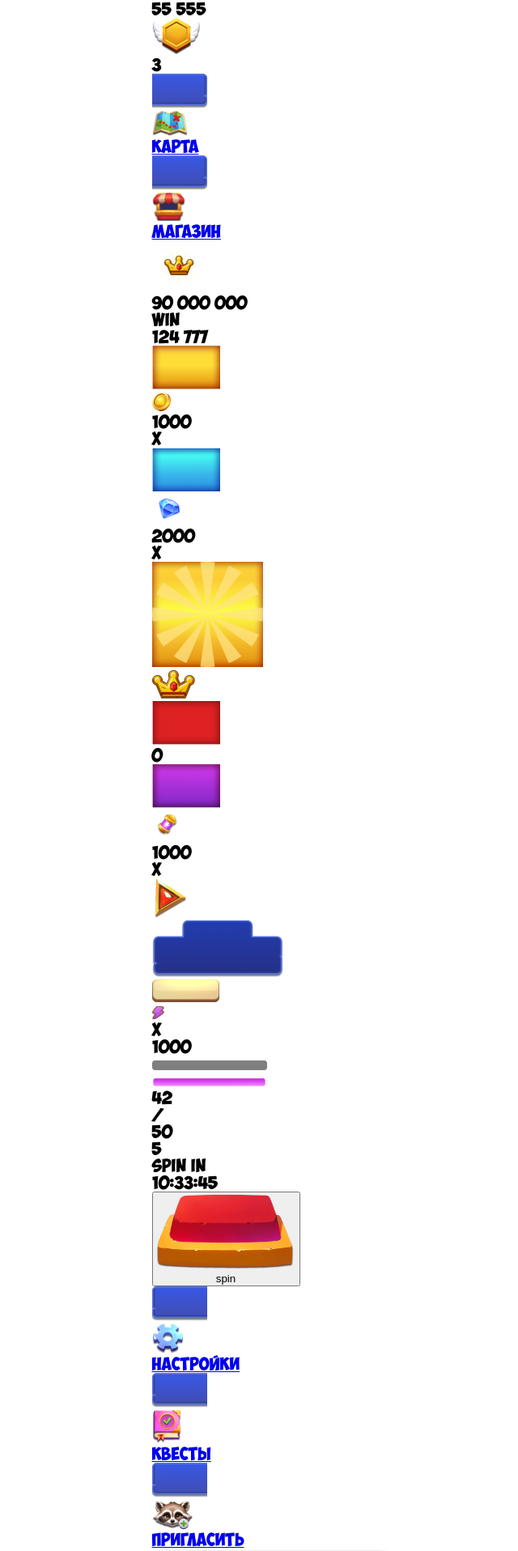
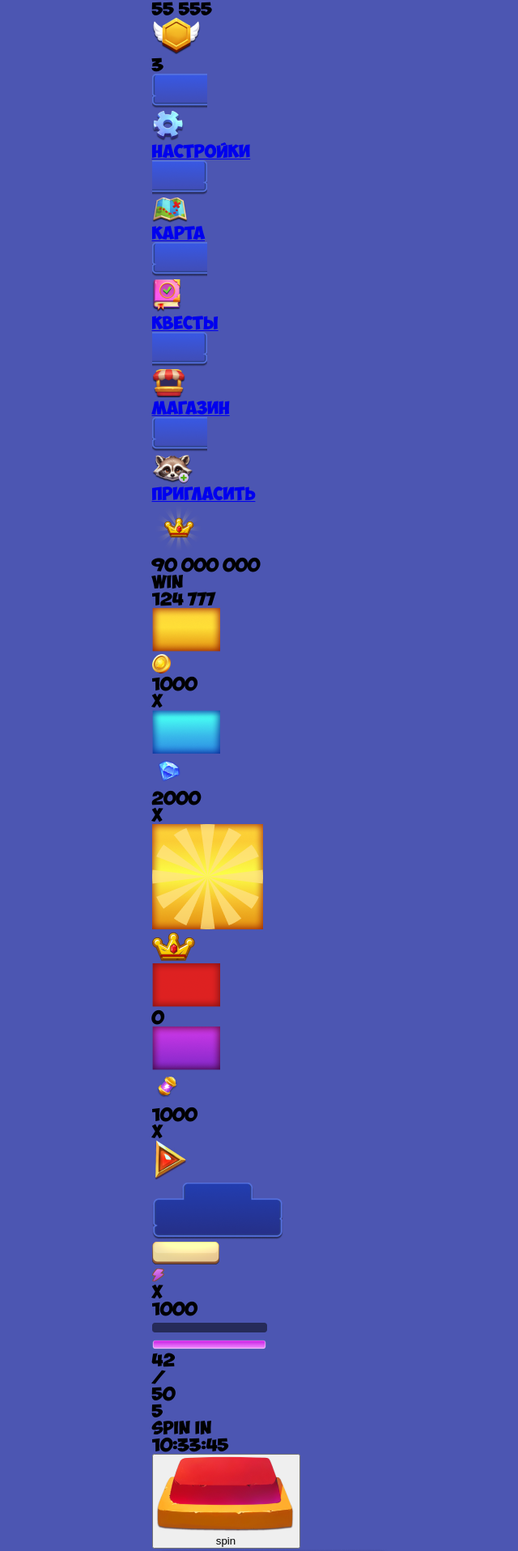
Before and after one commit to ostin1982/king-tong, a React (Create React App) app: page / in a window 1280 px wide. Shown: the part 1056-2972 px from the top of the page at 81% size, without its empty margins (0-640 px from the left). Built offline with nearby package versions, Linux system fonts and the light colour scheme.

Commit message:
fix: corrected the layout

```diff
--- a/src/assets/styles/block/board.css
+++ b/src/assets/styles/block/board.css
@@ -13,6 +13,14 @@
 .board__back {
   position: absolute;
   top: 0;
+  left: 0;
+  width: 100%;
+  height: auto;
+}
+
+.board__back-game {
+  position: absolute;
+  bottom: 0;
   left: 0;
   width: 100%;
   height: auto;
@@ -148,7 +156,7 @@
 
 .board__game {
   position: relative;
-  width: 69px;
+  width: 74px;
   height: auto;
 }
 
--- a/src/assets/styles/block/default.css
+++ b/src/assets/styles/block/default.css
@@ -1,13 +1,13 @@
 .main {
   position: relative;
-  max-width: 360px;
+  max-width: 420px;
   min-width: 360px;
   width: 100%;
   height: 100%;
 }
 
 .wrapper {
-  padding: 12px;
+  padding: 12px 6px;
   display: flex;
   flex-direction: column;
   justify-content: space-between;
--- a/src/assets/styles/block/game.css
+++ b/src/assets/styles/block/game.css
@@ -7,38 +7,52 @@
   height: 100%;
 }
 
-.game__left {
+.game__big {
   position: relative;
-  left: -12px;
+  width: calc(100% + 24px);
   display: flex;
   flex-direction: column;
-  gap: 22px;
-  justify-content: flex-start;
-  height: 100%;
+  justify-content: space-between;
+  align-items: flex-end;
+  gap: 20px;
+}
+
+.game__big-line {
+  width: calc(100% + 12px);
+  display: flex;
+  justify-content: space-between;
+  align-items: self-end;
+  align-self:flex-end;
+  position: relative;
+  left: 6px;
 }
 
 .game__level {
   position: relative;
+  top: -12px;
 }
 
 .game__level-block {
   position: relative;
+  display: flex;
+  justify-content: center;
+  align-items: center;
 }
 
 .game__level-img {
   width: 64px;
-  height: 57px;
 }
 
 .game__level-text {
   position: relative;
-  top: -42px;
-  left: 26px;
+  top: -2px;
+  left: -38px;
   font-size: 15px;
   line-height: 21px;
-  -webkit-text-fill-color: #FFFFFF;
+  -webkit-text-fill-color: #ffffff;
   -webkit-text-stroke-color: #000000;
   -webkit-text-stroke-width: 2px;
+  font-family: "Obelix Pro";
 }
 
 .game__board-left {
@@ -48,7 +62,7 @@
 
 .game__link {
   position: relative;
-  top: -20px;
+  top: -12px;
   left: 0px;
   display: flex;
   flex-direction: column;
@@ -63,7 +77,7 @@
   }
 
   &:hover .game__text {
-    color: #FFFFFF;
+    color: #ffffff;
   }
 }
 
@@ -74,23 +88,13 @@
 .game__text {
   font-size: 8px;
   line-height: 11px;
-  color: #FFFFFF49;
+  color: #ffffff49;
   text-align: center;
+  font-family: "Obelix Pro";
 }
 
 .game__text_white {
-  color: #FFFFFF;
-}
-
-.game__right {
-  top: 16px;
-  position: relative;
-  right: -12px;
-  display: flex;
-  flex-direction: column;
-  gap: 22px;
-  justify-content: flex-start;
-  height: 100%;
+  color: #ffffff;
 }
 
 .game__board-right {
@@ -102,7 +106,10 @@
 }
 
 .game__center {
-  height: 100%;
+  position: absolute;
+  top: 54px;
+  left: calc(50% - 96px);
+  height: calc(100% - 54px);
   display: flex;
   flex-direction: column;
   justify-content: space-between;
@@ -118,17 +125,22 @@
 }
 
 .game__jackpot-img {
-  width: 36px;
-  height: 34px;
+  width: 56px;
+  height: 54px;
 }
 
 .game__jackpot-text {
   font-size: 15px;
   line-height: 21px;
-  -webkit-text-fill-color:  #FFE500;
-  -webkit-text-stroke-color: #7E0606;
+  -webkit-text-fill-color: #ffe500;
+  -webkit-text-stroke-color: #7e0606;
   -webkit-text-stroke-width: 2px;
   margin: 0;
+  font-family: "Obelix Pro";
+  font-weight: bold;
+  background: linear-gradient(0deg, rgba(255,231,16,1) 0%, rgba(255,247,204,1) 20%, rgba(255,206,8,1) 60%, rgba(255,184,0,1) 100%);
+  -webkit-background-clip: text;
+  -webkit-text-fill-color: transparent;
 }
 
 .game__spin-button {
@@ -148,12 +160,15 @@
 }
 
 .game__spin-button-text {
-  font-size: 30px;
+  font-size: 20px;
   line-height: 28px;
-  -webkit-text-fill-color:  #FFFFFF;
-  -webkit-text-stroke-color: #730A2A;
+  -webkit-text-fill-color: #ffffff;
+  -webkit-text-stroke-color: #730a2a;
   -webkit-text-stroke-width: 2px;
   font-weight: bold;
+  font-family: "Obelix Pro";
+  position: relative;
+  top: 4px;
 }
 
 .game__luck {
@@ -172,9 +187,10 @@
 
 .game_win-text {
   font-size: 13px;
-  -webkit-text-fill-color:  #FFE500;
-  -webkit-text-stroke-color: #7E0606;
+  -webkit-text-fill-color: #ffe500;
+  -webkit-text-stroke-color: #7e0606;
   -webkit-text-stroke-width: 2px;
+  font-family: "Obelix Pro";
 }
 
 .game__wheel {
@@ -193,7 +209,7 @@
   justify-content: center;
   align-items: center;
   gap: 6px;
-  border: 6px solid #E32E2E;
+  border: 6px solid #e32e2e;
   border-radius: 6px;
 }
 
@@ -216,7 +232,6 @@
   position: absolute;
   top: 0;
   left: 0;
-
 }
 .game__info-top {
   position: absolute;
@@ -253,9 +268,10 @@
 
 .game__data-title {
   font-size: 8px;
-  -webkit-text-fill-color:  #FFFFFF;
+  -webkit-text-fill-color: #ffffff;
   -webkit-text-stroke-color: #875030;
   -webkit-text-stroke-width: 1px;
+  font-family: "Obelix Pro";
 }
 
 .game__middle {
@@ -301,7 +317,8 @@
 
 .game__middle-text {
   font-size: 8px;
-  color: #FFFFFF;
+  color: #ffffff;
+  font-family: "Obelix Pro";
 }
 
 .game__bottom {
@@ -317,5 +334,6 @@
 
 .game__bottom-text {
   font-size: 8px;
-  color: #FFFFFF;
+  color: #ffffff;
+  font-family: "Obelix Pro";
 }
--- a/src/assets/styles/index.css
+++ b/src/assets/styles/index.css
@@ -1,6 +1,11 @@
 @font-face {
   font-family: "Obelix Pro";
   src: url("../fonts/obelix-pro.woff") format("woff");
+}
+
+@font-face {
+  font-family: "Obelix Pro";
+  src: url("../fonts/obelix-pro-bold.woff") format("woff");
 }
 
 * {
@@ -14,17 +19,18 @@ body {
   flex-direction: column;
   justify-content: center;
   align-items: center;
+  background: #4C56B2
 }
 
-@import url('block/default.css');
-@import url('block/custom.css');
-@import url('block/button.css');
-@import url('block/header.css');
-@import url('block/center.css');
-@import url('block/board.css');
-@import url('block/spins.css');
-@import url('block/card.css');
-@import url('block/settings.css');
-@import url('block/game.css');
-@import url('block/gameCard.css');
-@import url('block/modal.css');
+@import url("block/default.css");
+@import url("block/custom.css");
+@import url("block/button.css");
+@import url("block/header.css");
+@import url("block/center.css");
+@import url("block/board.css");
+@import url("block/spins.css");
+@import url("block/card.css");
+@import url("block/settings.css");
+@import url("block/game.css");
+@import url("block/gameCard.css");
+@import url("block/modal.css");
--- a/src/components/common/board/BoardGameLeft.jsx
+++ b/src/components/common/board/BoardGameLeft.jsx
@@ -4,7 +4,7 @@ import classNames from "classnames";
 const BoardGameLeft = ({children, className}) => {
   return (
     <div className={classNames("board__game", className)}>
-      <div className="board__back">
+      <div className="board__back-game">
         <img className="img" src={require("../../../assets/images/blue-background-left.png")} alt="back" />
       </div>
       <div className="board__card-game">
--- a/src/components/common/board/BoardGameRight.jsx
+++ b/src/components/common/board/BoardGameRight.jsx
@@ -4,7 +4,7 @@ import classNames from "classnames";
 const BoardGameRight = ({children, className}) => {
   return (
     <div className={classNames("board__game", className)}>
-      <div className="board__back">
+      <div className="board__back-game">
         <img className="img" src={require("../../../assets/images/blue-background-right.png")} alt="back" />
       </div>
       <div className="board__card-game">
--- a/src/components/common/game/GameBlock.jsx
+++ b/src/components/common/game/GameBlock.jsx
@@ -8,7 +8,8 @@ import GameCard from "./GameCard";
 const GameBlock = () => {
   return (
     <div className="game">
-      <div className="game__left">
+      <div className="game__big">
+        <div className="game__big-line">
           <div className="game__level">
             <div className="game__level-block">
               <div className="game__level-img">
@@ -17,6 +18,16 @@ const GameBlock = () => {
               <p className="game__level-text">3</p>
             </div>
           </div>
+          <BoardGameRight className="game__board-right">
+            <Link to="/settings" className="game__link">
+              <div className="game__back">
+                <img className="img" src={require("../../../assets/images/configuration.png")} alt="back" />
+              </div>
+              <p className="game__text game__text_white">настройки</p>
+            </Link>
+          </BoardGameRight>
+        </div>
+        <div className="game__big-line">
           <BoardGameLeft className="game__board-left">
             <Link to="/" className="game__link">
               <div className="game__back-left">
@@ -25,6 +36,16 @@ const GameBlock = () => {
               <p className="game__text">карта</p>
             </Link>
           </BoardGameLeft>
+          <BoardGameRight className="game__board-right">
+            <Link to="/quesrs" className="game__link">
+              <div className="game__back">
+                <img className="img" src={require("../../../assets/images/book.png")} alt="back" />
+              </div>
+              <p className="game__text game__text_white">квесты</p>
+            </Link>
+          </BoardGameRight>
+        </div>
+        <div className="game__big-line">
           <BoardGameLeft className="game__board-left">
             <Link to="/" className="game__link">
               <div className="game__back-left">
@@ -33,7 +54,17 @@ const GameBlock = () => {
               <p className="game__text">магазин</p>
             </Link>
           </BoardGameLeft>
+          <BoardGameRight className="game__board-right">
+            <Link to="/store" className="game__link">
+              <div className="game__back">
+                <img className="img" src={require("../../../assets/images/raccoon.png")} alt="back" />
               </div>
+              <p className="game__text game__text_white">пригласить</p>
+            </Link>
+          </BoardGameRight>
+        </div>
+      </div>
+
       <div className="game__center">
         <div className="game__jackpot">
           <div className="game__jackpot-img">
@@ -164,32 +195,7 @@ const GameBlock = () => {
           </div>
         </button>
       </div>
-      <div className="game__right">
-        <BoardGameRight className="game__board-right">
-          <Link to="/settings" className="game__link">
-            <div className="game__back">
-              <img className="img" src={require("../../../assets/images/configuration.png")} alt="back" />
-            </div>
-            <p className="game__text game__text_white">настройки</p>
-          </Link>
-        </BoardGameRight>
-        <BoardGameRight className="game__board-right">
-          <Link to="/quesrs" className="game__link">
-            <div className="game__back">
-              <img className="img" src={require("../../../assets/images/book.png")} alt="back" />
-            </div>
-            <p className="game__text game__text_white">квесты</p>
-          </Link>
-        </BoardGameRight>
-        <BoardGameRight className="game__board-right">
-          <Link to="/store" className="game__link">
-            <div className="game__back">
-              <img className="img" src={require("../../../assets/images/raccoon.png")} alt="back" />
-            </div>
-            <p className="game__text game__text_white">пригласить</p>
-          </Link>
-        </BoardGameRight>
-      </div>
+
     </div>
 )}
 
```
Also changed, not shown: src/assets/styles/block/header.css (+5 -5 lines), src/assets/fonts/obelix-pro-bold.woff (added), src/assets/images/coin-1.png. Lines whose indentation alone changed are shown as unchanged.
